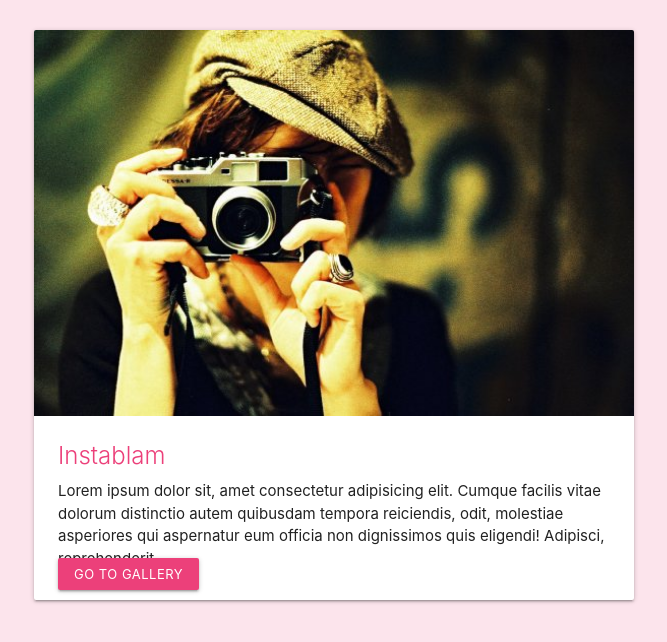
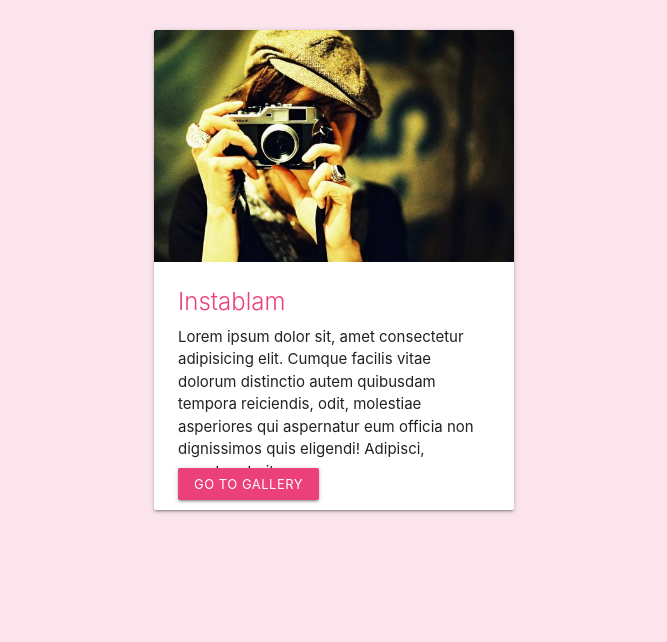
Before and after one commit to jensengbg-sanaz-shamsi/Instablam-PWA, a website: page index.html in a window 1280 px wide. Shown: the whole page, without its empty margins (306-973 px from the left). Drawn offline with Linux system fonts and the light colour scheme.

Commit message:
fixed some css

```diff
--- a/css/styles.css
+++ b/css/styles.css
@@ -1,3 +1,4 @@
+html{overflow-x: hidden;}
 body {
     margin: 0;
     padding: 0;
@@ -11,8 +12,8 @@
 }
 
 #first-page {
-    width: 40rem;
-    height: 38rem;
+    width: 360px;
+    height: 32rem;
     margin: 30px auto;
 }
 
--- a/sw.js
+++ b/sw.js
@@ -1,4 +1,4 @@
-const staticCacheName = 'site-staticV8-5';
+const staticCacheName = 'site-staticV8-6';
 const assets = [
     '/',
     '/index.html',
```
